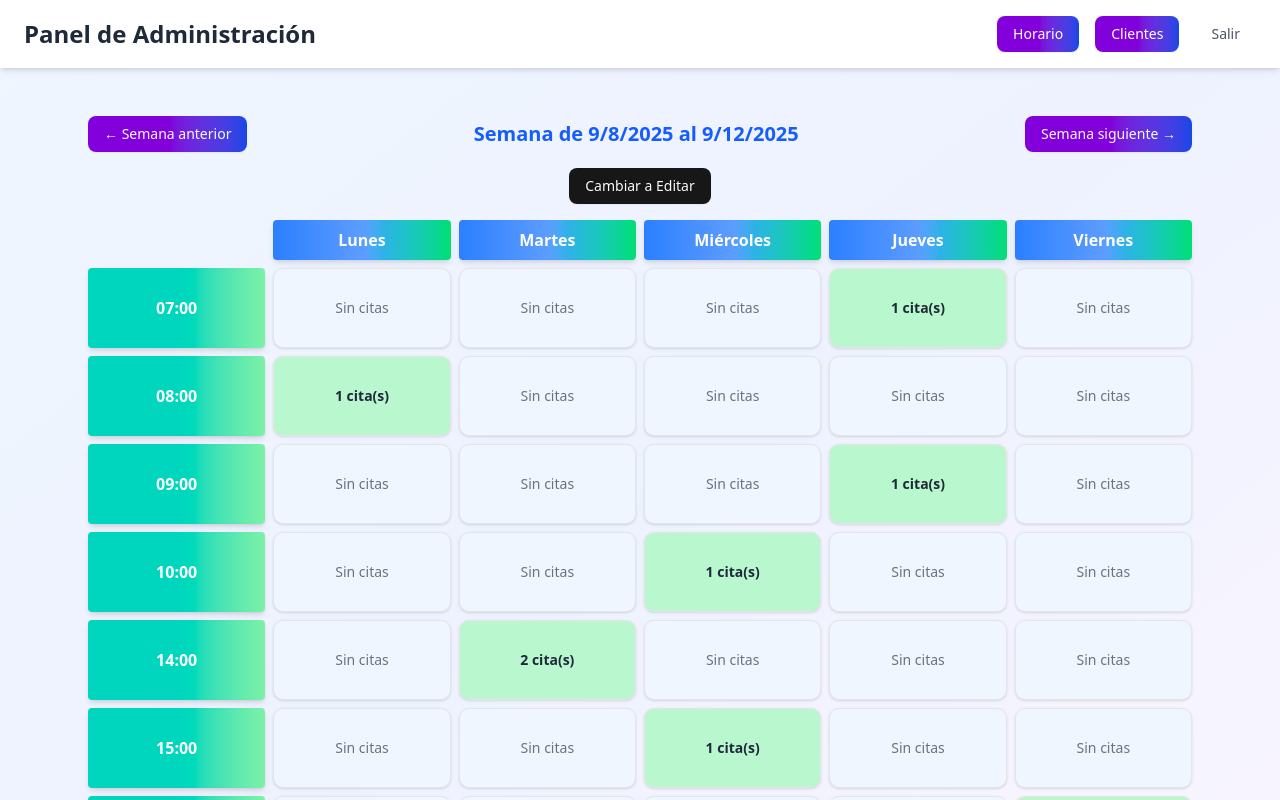
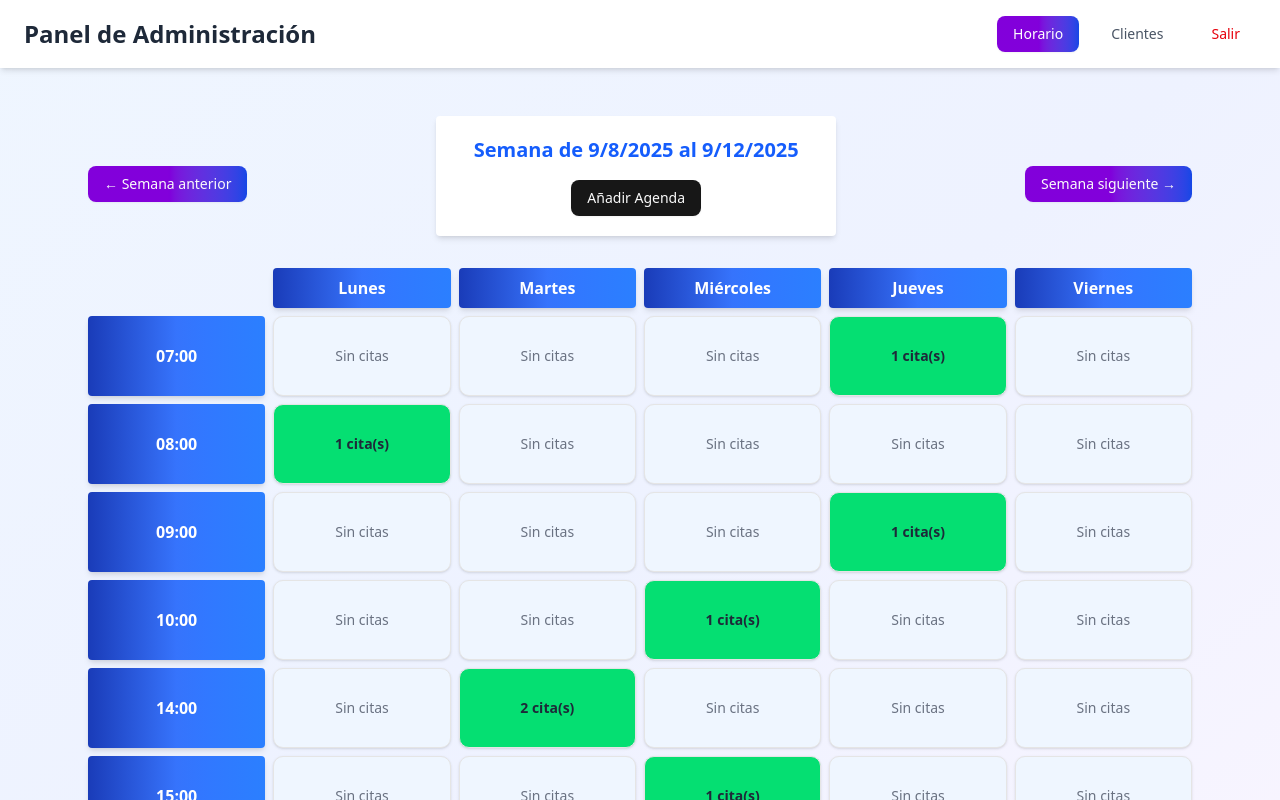
Before and after one commit to miguel-catuche/proyecto-citas, a React (Vite) app: page / in a window 1280 px wide. Shown: the top 800 px of the page. Built offline with nearby package versions, Linux system fonts and the light colour scheme.

Commit message:
Se configuraron clases de TailWind para darle un estilo a las cards y los modales, se modificaron colore de letra, color de fondo, hover y cursores

```diff
--- a/src/components/ClientesPage.jsx
+++ b/src/components/ClientesPage.jsx
@@ -81,7 +81,7 @@ const ClientesPage = ({ clientes, citas, onAddClient, onUpdateClient, onDeleteCl
             <Card className="mb-6">
                 <CardContent className="p-4 flex justify-between items-center">
                     <h3 className="text-xl font-semibold text-gray-700">Lista de Clientes</h3>
-                    <Button onClick={openAddModal}>
+                    <Button className={"cursor-pointer"} onClick={openAddModal}>
                         Añadir Nuevo Cliente
                     </Button>
                 </CardContent>
@@ -102,13 +102,13 @@ const ClientesPage = ({ clientes, citas, onAddClient, onUpdateClient, onDeleteCl
                                 <TableCell className="font-medium">{cliente.id}</TableCell>
                                 <TableCell>{cliente.nombre}</TableCell>
                                 <TableCell className="flex justify-end space-x-2">
-                                    <Button variant="outline" size="sm" onClick={() => openHistoryModal(cliente)}>
+                                    <Button className={"cursor-pointer"} variant="outline" size="sm" onClick={() => openHistoryModal(cliente)}>
                                         Historial
                                     </Button>
-                                    <Button variant="outline" size="sm" onClick={() => openEditModal(cliente)}>
+                                    <Button className={"cursor-pointer"} variant="outline" size="sm" onClick={() => openEditModal(cliente)}>
                                         Editar
                                     </Button>
-                                    <Button variant="destructive" size="sm" onClick={() => openDeleteModal(cliente)}>
+                                    <Button className={"cursor-pointer"} variant="destructive" size="sm" onClick={() => openDeleteModal(cliente)}>
                                         Eliminar
                                     </Button>
                                 </TableCell>
@@ -143,10 +143,10 @@ const ClientesPage = ({ clientes, citas, onAddClient, onUpdateClient, onDeleteCl
                                 />
                             </div>
                             <div className="flex justify-end space-x-2 mt-4">
-                                <Button type="button" variant="outline" onClick={() => setShowAddModal(false)}>
+                                <Button className={"cursor-pointer"} type="button" variant="outline" onClick={() => setShowAddModal(false)}>
                                     Cancelar
                                 </Button>
-                                <Button type="submit">Guardar</Button>
+                                <Button className={"cursor-pointer"} type="submit">Guardar</Button>
                             </div>
                         </form>
                     </div>
@@ -178,10 +178,10 @@ const ClientesPage = ({ clientes, citas, onAddClient, onUpdateClient, onDeleteCl
                                 />
                             </div>
                             <div className="flex justify-end space-x-2 mt-4">
-                                <Button type="button" variant="outline" onClick={() => setShowEditModal(false)}>
+                                <Button className={"cursor-pointer"} type="button" variant="outline" onClick={() => setShowEditModal(false)}>
                                     Cancelar
                                 </Button>
-                                <Button type="submit">Guardar Cambios</Button>
+                                <Button className={"cursor-pointer"} type="submit">Guardar Cambios</Button>
                             </div>
                         </form>
                     </div>
@@ -217,10 +217,10 @@ const ClientesPage = ({ clientes, citas, onAddClient, onUpdateClient, onDeleteCl
                             ¿Estás seguro de que deseas eliminar a **{selectedClient.nombre}**?
                         </p>
                         <div className="flex justify-end space-x-2">
-                            <Button variant="outline" onClick={() => setShowDeleteModal(false)}>
+                            <Button className={"cursor-pointer"} variant="outline" onClick={() => setShowDeleteModal(false)}>
                                 No
                             </Button>
-                            <Button variant="destructive" onClick={handleDeleteConfirm}>
+                            <Button className={"cursor-pointer"} variant="destructive" onClick={handleDeleteConfirm}>
                                 Sí, eliminar
                             </Button>
                         </div>
@@ -234,7 +234,7 @@ const ClientesPage = ({ clientes, citas, onAddClient, onUpdateClient, onDeleteCl
                     <div className="bg-white rounded-xl shadow-lg p-6 w-[600px]">
                         <div className="flex justify-between items-center mb-4">
                             <h3 className="font-bold text-gray-800 text-2xl">Historial de Citas de {selectedClient.nombre}</h3>
-                            <Button variant="ghost" onClick={() => setShowHistoryModal(false)} className="bg-black text-white hover:bg-gray-800">Cerrar</Button>
+                            <Button variant="ghost" onClick={() => setShowHistoryModal(false)} className="cursor-pointer hover:text-white bg-black text-white hover:bg-gray-800">Cerrar</Button>
                         </div>
                         <div className="space-y-4 max-h-[60vh] overflow-y-auto">
                             {historialCitas.length > 0 ? (
--- a/src/components/Header.jsx
+++ b/src/components/Header.jsx
@@ -1,7 +1,10 @@
 import React from 'react';
 import { Button } from "@/components/ui/button";
 
-const Header = ({ currentPage, onPageChange }) => {
+const Header = ({ currentPage, onPageChange, onLogout }) => {
+    // Definimos las clases para el botón de navegación activo
+    const activeBtnClasses = "transition-colors cursor-pointer bg-gradient-to-r from-purple-700 via-purple-700 to-blue-700 text-white hover:from-purple-500 hover:via-purple-500 hover:to-blue-600 hover:text-white";
+
     return (
         <header className="bg-white shadow-md px-6 py-4 flex justify-between items-center sticky top-0 z-50">
             <h1 className="text-2xl font-bold text-gray-800">Panel de Administración</h1>
@@ -9,18 +12,18 @@ const Header = ({ currentPage, onPageChange }) => {
                 <Button
                     variant={currentPage === 'horario' ? 'default' : 'ghost'}
                     onClick={() => onPageChange('horario')}
-                    className="transition-colors bg-gradient-to-r from-purple-700 via-purple-700 to-blue-700 text-white hover:from-purple-500 hover:via-purple-500 hover:to-blue-500"
+                    className={currentPage === 'horario' ? activeBtnClasses : "cursor-pointer text-gray-600 hover:bg-gray-100"}
                 >
                     Horario
                 </Button>
                 <Button
                     variant={currentPage === 'clientes' ? 'default' : 'ghost'}
                     onClick={() => onPageChange('clientes')}
-                    className="transition-colors bg-gradient-to-r from-purple-700 via-purple-700 to-blue-700 text-white hover:from-purple-500 hover:via-purple-500 hover:to-blue-500"
+                    className={currentPage === 'clientes' ? activeBtnClasses : "cursor-pointer text-gray-600 hover:bg-gray-100"}
                 >
                     Clientes
                 </Button>
-                <Button variant="ghost" className="text-gray-600 hover:bg-gray-100 transition-colors">
+                <Button variant="ghost" className="text-red-600 hover:bg-red-100 transition-colors cursor-pointer" onClick={onLogout}>
                     Salir
                 </Button>
             </nav>
--- a/src/components/HorarioMedico.jsx
+++ b/src/components/HorarioMedico.jsx
@@ -211,20 +211,21 @@ export default function HorarioMedico() {
         >
           ← Semana anterior
         </Button>
+
+        <div className="flex flex-col items-center justify-center mb-4 gap-y-4 bg-white rounded shadow-md w-100 h-30">
           <h2 className={`text-xl font-bold text-center ${mode === "view" ? "text-blue-600" : "text-orange-600"}`}>
-          Semana de {semanaActual} {mode === "edit" && "(Editando)"}
+            Semana de {semanaActual}
           </h2>
+          <Button className="cursor-pointer" onClick={() => setMode(mode === "view" ? "edit" : "view")}>
+            {mode === "view" ? "Añadir Agenda" : "Ver Agenda"}
+          </Button>
+        </div>
+
         <Button
           className="cursor-pointer bg-gradient-to-r from-purple-700 via-purple-700 to-blue-700 hover:from-purple-500 hover:via-purple-500 hover:to-blue-500 transition"
           onClick={() => cambiarSemana(1)}
         >
           Semana siguiente →
-        </Button>
-      </div>
-
-      <div className="flex justify-center mb-4">
-        <Button className="cursor-pointer" onClick={() => setMode(mode === "view" ? "edit" : "view")}>
-          Cambiar a {mode === "view" ? "Editar" : "Ver"}
         </Button>
       </div>
 
@@ -234,7 +235,7 @@ export default function HorarioMedico() {
         {days.map((day) => (
           <div
             key={day}
-            className="font-bold text-white shadow-md py-2 rounded text-center cursor-pointer bg-gradient-to-r from-blue-500 via-blue-500/75 to-green-400 hover:from-blue-400 hover:to-green-300 transition"
+            className="font-bold text-white shadow-md py-2 rounded text-center cursor-pointer bg-gradient-to-r from-blue-800 via-blue-600/85 to-blue-500 hover:from-blue-900 hover:to-blue-900 transition"
             onClick={() => {
               setSelectedDay(day);
               setSelectedCell(null);
@@ -247,7 +248,7 @@ export default function HorarioMedico() {
 
         {hours.map((hour) => (
           <React.Fragment key={hour}>
-            <div className="font-bold shadow-md text-white py-2 rounded flex items-center justify-center bg-gradient-to-r from-teal-400 via-teal-400 to-green-300">
+            <div className="font-bold text-white shadow-md py-2 flex items-center justify-center rounded bg-gradient-to-r from-blue-800 via-blue-600/85 to-blue-500">
               {hour.slice(0, 5)}
             </div>
 
@@ -259,11 +260,10 @@ export default function HorarioMedico() {
               return (
                 <Card
                   key={day + hour}
-                  className={`cursor-pointer h-20 flex items-center justify-center text-sm transition-colors rounded-lg ${
-                    mode === "edit"
-                      ? "bg-yellow-100 hover:bg-yellow-200"
+                  className={`cursor-pointer h-20 flex items-center justify-center text-sm transition-colors rounded-lg ${mode === "edit"
+                      ? "bg-yellow-300 hover:bg-yellow-500"
                       : tieneCitas
-                      ? "bg-green-200 hover:bg-green-300"
+                        ? "bg-green-400 hover:bg-green-500"
                         : "bg-blue-50 hover:bg-blue-100"
                     }`}
                   onClick={() => {
@@ -278,7 +278,7 @@ export default function HorarioMedico() {
                 >
                   <CardContent className="text-center">
                     {mode === "edit" ? (
-                      <p className="text-gray-800 font-medium">✏️ Añadir</p>
+                      <p className="text-gray-800 font-medium">Añadir Nuevo</p>
                     ) : tieneCitas ? (
                       <p className="font-semibold text-gray-800">{citasEnCelda.length} cita(s)</p>
                     ) : (
@@ -367,10 +367,10 @@ export default function HorarioMedico() {
                     />
                   </div>
                   <div className="flex justify-end space-x-2">
-            <Button type="button" variant="outline" onClick={() => setShowForm(false)}>
+                    <Button className={"cursor-pointer"} type="button" variant="outline" onClick={() => setShowForm(false)}>
                       Cancelar
                     </Button>
-            <Button type="submit">Guardar</Button>
+                    <Button className={"cursor-pointer"} type="submit">Guardar</Button>
                   </div>
                 </>
               )}
```
Lines whose indentation alone changed are shown as unchanged.
